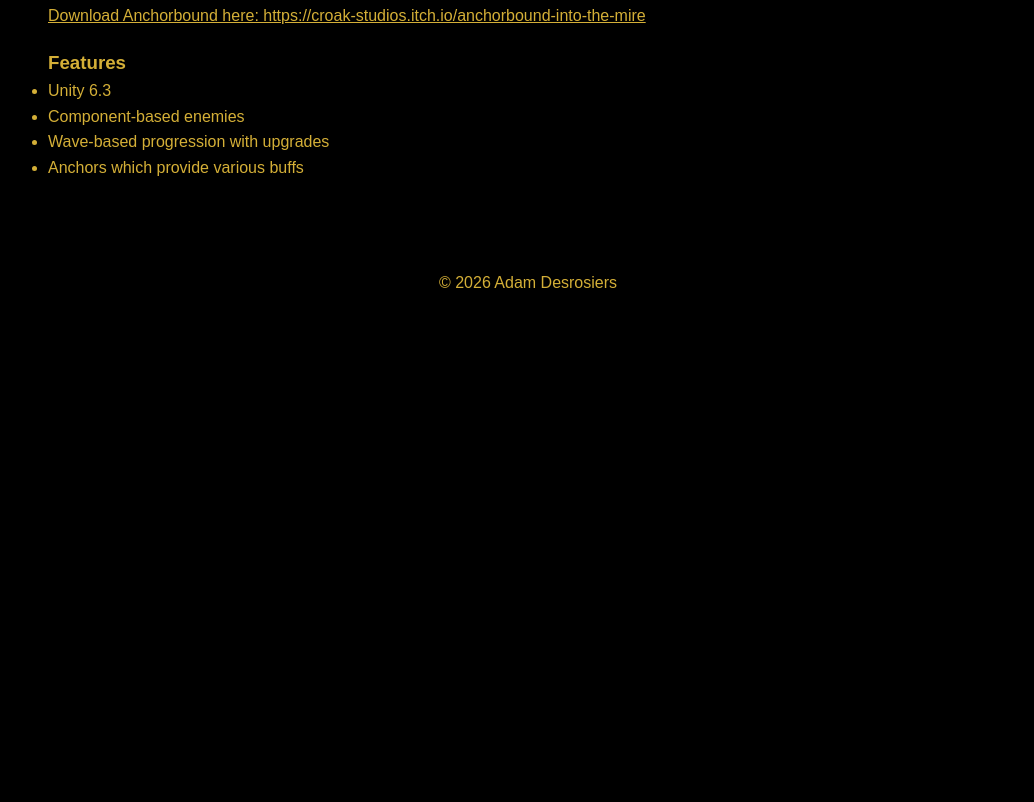
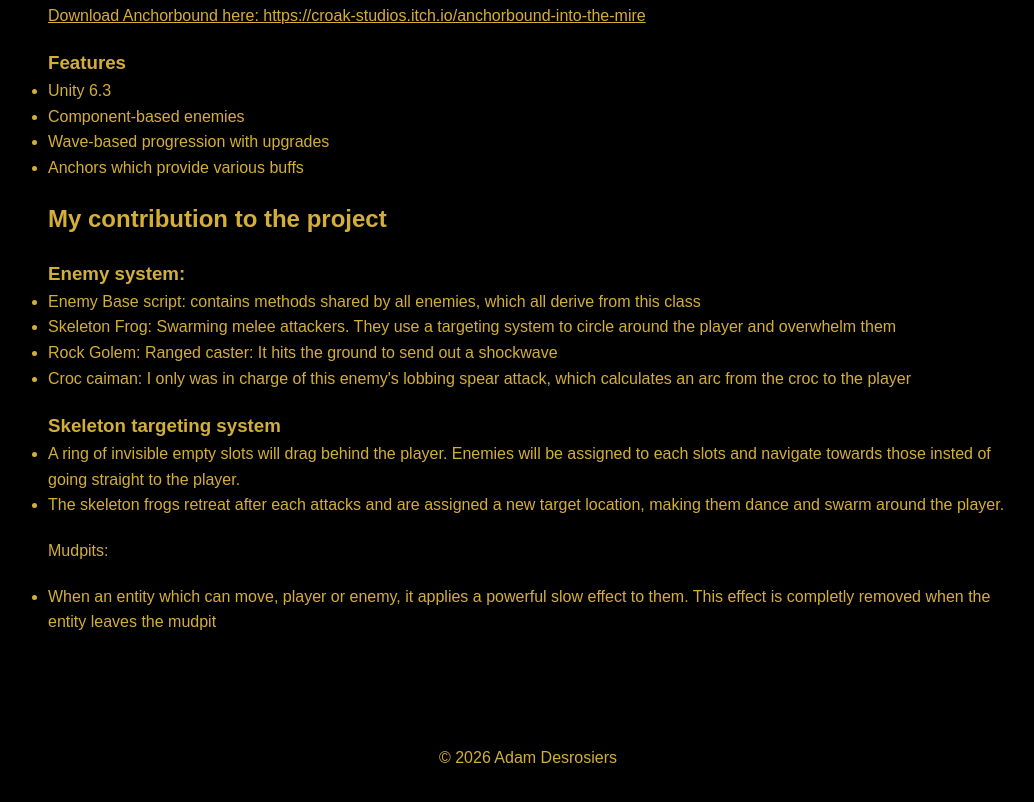
Before and after one commit to AlpiBoi/Portfolio-Site, a plain HTML site: page game-anchorbound.html in a window 1280 px wide. Shown: the part 703-1505 px from the top of the page, without its empty margins (112-1146 px from the left). Before the commit the page ends 1049 px from the top, so only its background shows below. Drawn offline with Linux system fonts and the light colour scheme.

Commit message:
updated demorreel and anchorbound paghe

```diff
--- a/game-anchorbound.html
+++ b/game-anchorbound.html
@@ -58,6 +58,29 @@
                 <li>Wave-based progression with upgrades</li>
                 <li>Anchors which provide various buffs</li>
             </ul>
+            <p></p>
+            <h1>My contribution to the project</h1>
+            <p></p>
+            <p><h3>Enemy system:</h3>
+                <ul>
+                    <li>Enemy Base script: contains methods shared by all enemies, which all derive from this class</li>
+                    <li>Skeleton Frog: Swarming melee attackers. They use a targeting system to circle around the player and overwhelm them</li>
+                    <li>Rock Golem: Ranged caster: It hits the ground to send out a shockwave</li>
+                    <li>Croc caiman: I only was in charge of this enemy's lobbing spear attack, which calculates an arc from the croc to the player</li>
+                </ul>
+            </p>
+            <p><h3>Skeleton targeting system</h3>
+                <ul>
+                    <li>A ring of invisible empty slots will drag behind the player. Enemies will be assigned to each slots and navigate towards those insted of going straight to the player.</li>
+                    <li>The skeleton frogs retreat after each attacks and are assigned a new target location, making them dance and swarm around the player.</li>
+                </ul>
+            </p>
+            <p>Mudpits:
+                <ul>
+                    <li>When an entity which can move, player or enemy, it applies a powerful slow effect to them. This effect is completly removed when the entity leaves the mudpit</li>
+                </ul>
+            </p>
+
         </section>
     </main>
 
```
Also changed, not shown: index.html (+1 -1 lines).
